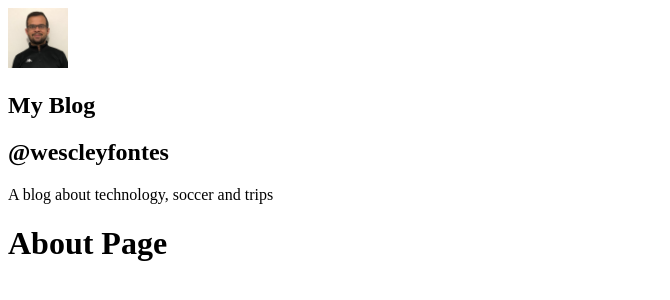
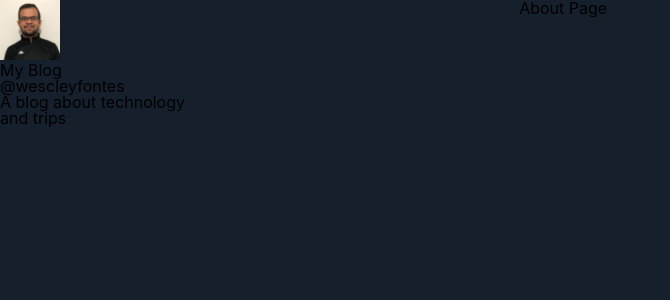
Before and after one commit to wescley/gatsby-blog, a Gatsby site: page /about in a window 1280 px wide. Shown: the whole page, without its empty margins (0-670 px from the left). Built offline with nearby package versions, Linux system fonts and the light colour scheme; Gatsby itself is replaced by a stand-in of ours.

Commit message:
Using styled component

```diff
--- a/gatsby-config.js
+++ b/gatsby-config.js
@@ -7,10 +7,11 @@
 module.exports = {
   siteMetadata: {
     title: `My Blog`,
-    description: `A blog about technology, soccer and trips`,
+    description: `A blog about technology and trips`,
     author: `@wescleyfontes`
   },
   plugins: [
+    `gatsby-plugin-styled-components`,
     {
       resolve:`gatsby-source-filesystem`,
       options:{
--- a/package.json
+++ b/package.json
@@ -17,10 +17,12 @@
     "gatsby": "^2.26.1",
     "gatsby-image": "^2.8.0",
     "gatsby-plugin-sharp": "^2.11.1",
+    "gatsby-plugin-styled-components": "^3.7.0",
     "gatsby-source-filesystem": "^2.8.0",
     "gatsby-transformer-sharp": "^2.9.0",
     "react": "^16.12.0",
-    "react-dom": "^16.12.0"
+    "react-dom": "^16.12.0",
+    "styled-components": "^5.2.1"
   },
   "devDependencies": {
     "cross-env": "^7.0.3",
--- /dev/null
+++ b/src/components/Layout/index.js
@@ -0,0 +1,25 @@
+import React from "react"
+import PropTypes from "prop-types"
+import Profile from "../Profile"
+
+import * as S from './styled'
+
+import GlobalStyles from "../../styles/global"
+
+const Layout = ({ children }) => {
+  return (
+    <S.LayoutWrapper>
+      <GlobalStyles />
+      <aside>
+        <Profile />
+      </aside>
+      <S.LayoutMain>{children}</S.LayoutMain>
+    </S.LayoutWrapper>
+  )
+}
+
+Layout.propTypes = {
+  children: PropTypes.node.isRequired,
+}
+
+export default Layout
--- /dev/null
+++ b/src/components/Layout/styled.js
@@ -0,0 +1,12 @@
+import styled from 'styled-components'
+
+export const LayoutWrapper = styled.section`
+  display: flex;
+`
+
+export const LayoutMain = styled.main`
+  background: #16202c;
+  min-height: 100vh;
+  padding: 0 3.75rem 0 20rem;
+  width: 100%;
+`
--- a/src/components/layout.js
+++ /dev/null
@@ -1,20 +0,0 @@
-import React from 'react'
-import PropTypes from 'prop-types'
-import Profile from './Profile'
-
-const Layout = ({children}) => {
-    return(
-        <>
-        <aside>
-            <Profile/>
-        </aside>
-        <main>{children}</main>
-        </>
-    )
-}
-
-Layout.propTypes={
-    children: PropTypes.node.isRequired,
-}
-
-export default Layout
--- a/src/pages/about.js
+++ b/src/pages/about.js
@@ -1,5 +1,5 @@
 import React from 'react'
-import Layout from "../components/layout"
+import Layout from "../components/Layout"
 
 const AboutPage = () => (
     <Layout>
--- a/src/pages/index.js
+++ b/src/pages/index.js
@@ -1,6 +1,6 @@
 import React from "react"
 import {Link} from "gatsby"
-import Layout from "../components/layout"
+import Layout from "../components/Layout"
 
 const IndexPage = () => (
   <Layout>
--- /dev/null
+++ b/src/styles/global.js
@@ -0,0 +1,66 @@
+import { createGlobalStyle } from "styled-components"
+
+const GlobalStyles = createGlobalStyle`
+  /* http://meyerweb.com/eric/tools/css/reset/
+   v2.0 | 20110126
+   License: none (public domain)
+  */
+  html, body, div, span, applet, object, iframe,
+  h1, h2, h3, h4, h5, h6, p, blockquote, pre,
+  a, abbr, acronym, address, big, cite, code,
+  del, dfn, em, img, ins, kbd, q, s, samp,
+  small, strike, strong, sub, sup, tt, var,
+  b, u, i, center,
+  dl, dt, dd, ol, ul, li,
+  fieldset, form, label, legend,
+  table, caption, tbody, tfoot, thead, tr, th, td,
+  article, aside, canvas, details, embed,
+  figure, figcaption, footer, header, hgroup,
+  menu, nav, output, ruby, section, summary,
+  time, mark, audio, video {
+    margin: 0;
+    padding: 0;
+    border: 0;
+    font-size: 100%;
+    font: inherit;
+    vertical-align: baseline;
+  }
+  /* HTML5 display-role reset for older browsers */
+  article, aside, details, figcaption, figure,
+  footer, header, hgroup, menu, nav, section {
+    display: block;
+  }
+  body {
+    line-height: 1;
+  }
+  ol, ul {
+    list-style: none;
+  }
+  blockquote, q {
+    quotes: none;
+  }
+  blockquote:before, blockquote:after,
+  q:before, q:after {
+    content: '';
+    content: none;
+  }
+  table {
+    border-collapse: collapse;
+    border-spacing: 0;
+  }
+  * {
+    box-sizing: border-box;
+  }
+  body {
+    background: #16202c;
+    line-height: 1;
+    font-size: 100%;
+    font-family: -apple-system, BlinkMacSystemFont, "Segoe UI", Roboto, Helvetica, Arial, sans-serif, "Apple Color Emoji", "Segoe UI Emoji", "Segoe UI Symbol";
+  }
+  img {
+    display: block;
+  	width: 100%;
+  	height: auto;
+  }
+`
+export default GlobalStyles
```
